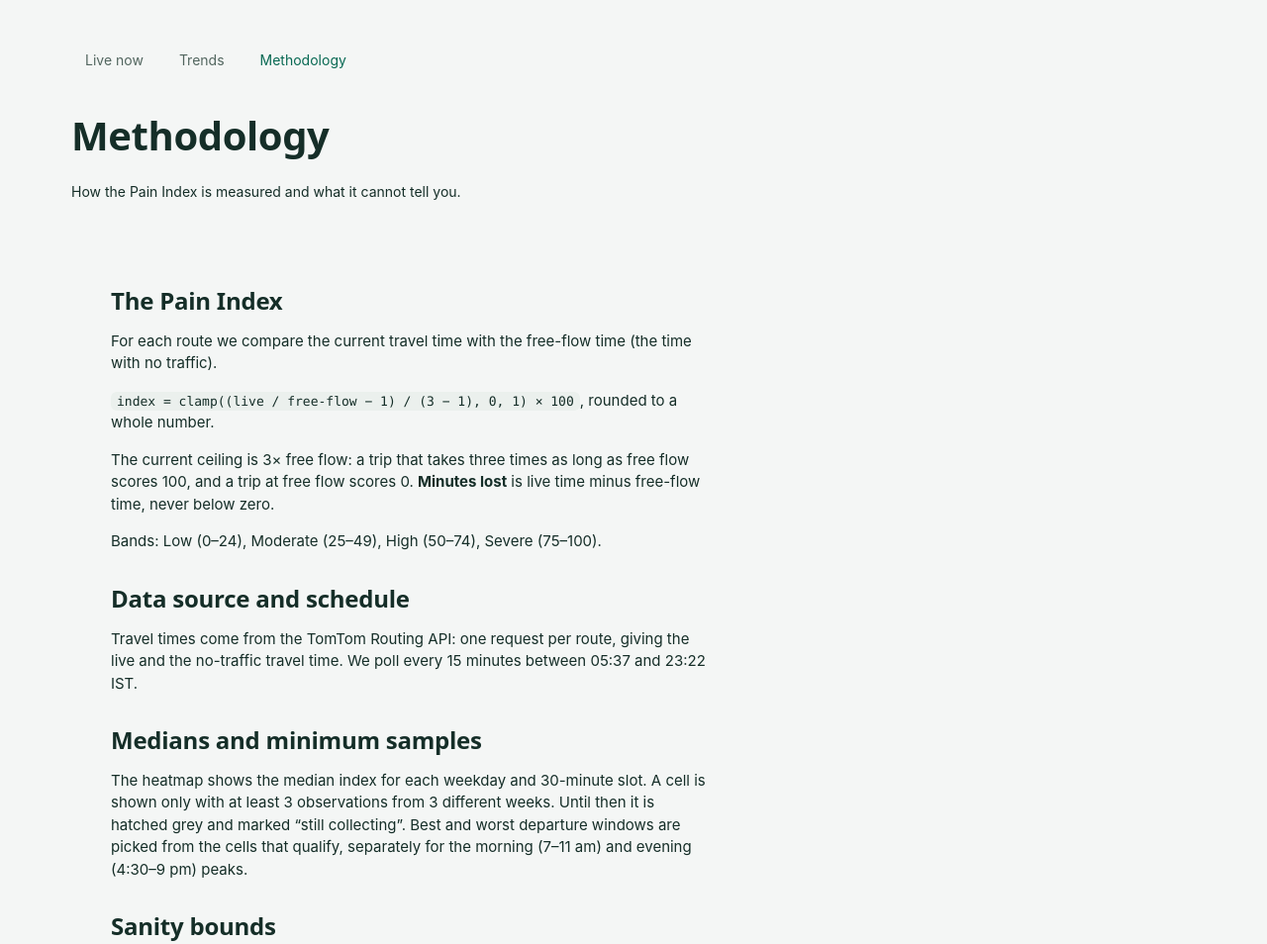
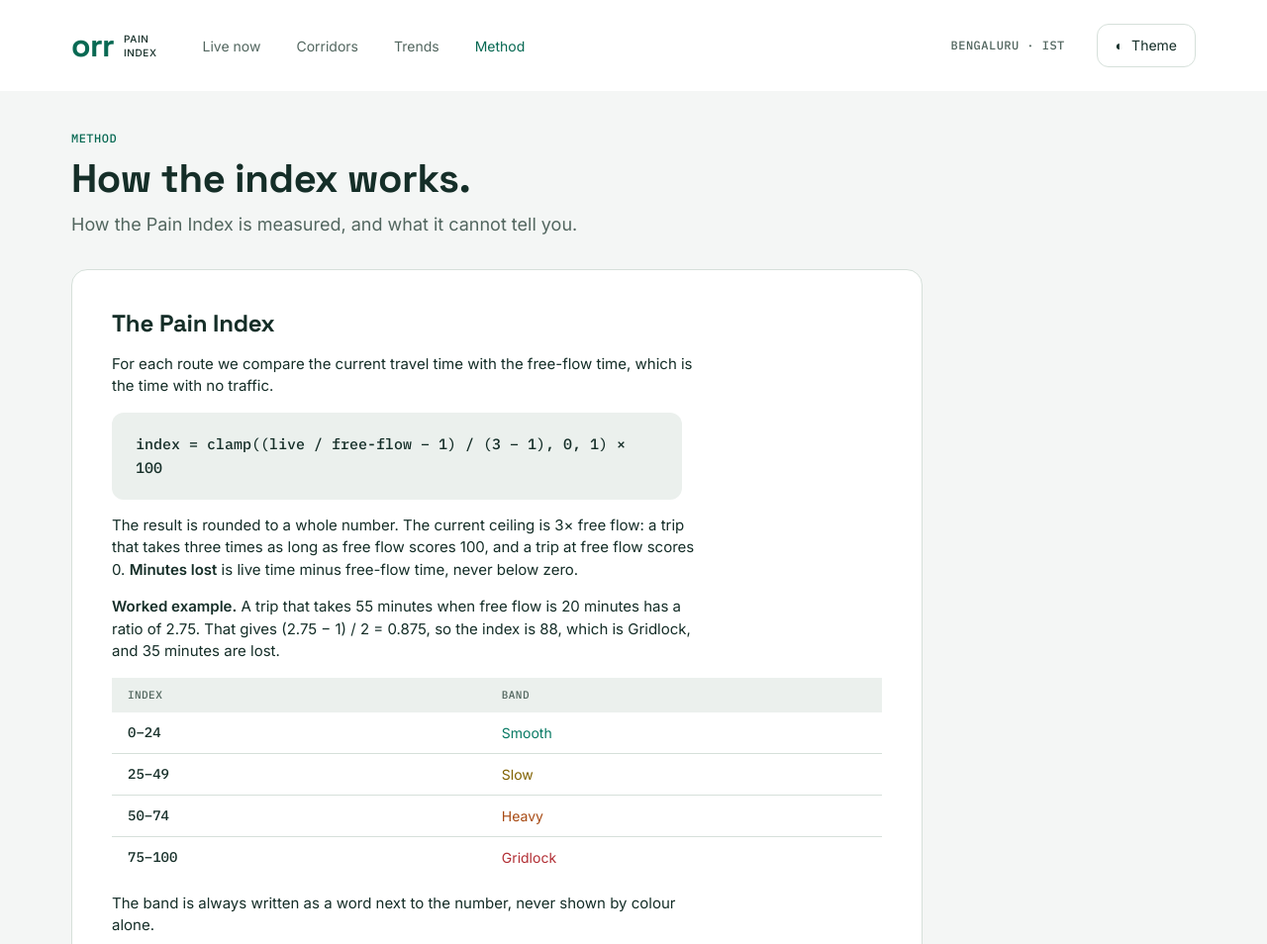
Before and after one commit to Ohyesabhi28/orr-pain-index, a website: page site/methodology.html in a window 1280 px wide. Shown: the top 954 px of the page at 99% size. Drawn offline with Linux system fonts and the light colour scheme.

Commit message:
feat: restyle Trends and Method pages, add worked example
Co-Authored-By: Claude Sonnet 5.5 <noreply@anthropic.com>

```diff
--- a/site/methodology.html
+++ b/site/methodology.html
@@ -3,32 +3,58 @@
 <head>
   <meta charset="utf-8">
   <meta name="viewport" content="width=device-width, initial-scale=1">
-  <title>Methodology · ORR Pain Index</title>
+  <meta name="color-scheme" content="light dark">
+  <title>Method · ORR Pain Index</title>
+  <link rel="preconnect" href="https://fonts.googleapis.com">
+  <link rel="preconnect" href="https://fonts.gstatic.com" crossorigin>
+  <link rel="stylesheet" href="https://fonts.googleapis.com/css2?family=IBM+Plex+Mono:wght@400;500&family=Inter:wght@400;500;600&family=Space+Grotesk:wght@500;700&display=swap">
   <link rel="stylesheet" href="style.css">
+  <script>try{var t=localStorage.getItem("orr-theme");if(t==="light"||t==="dark")document.documentElement.dataset.theme=t}catch(e){}</script>
 </head>
 <body>
+  <header class="site-header">
+    <div class="site-header-inner">
+      <a class="brand" href="index.html" aria-label="orr Pain Index, home"><span class="brand-mark">orr</span><span class="brand-sub">PAIN<br>INDEX</span></a>
+      <nav class="site-nav" aria-label="Site">
+        <a href="index.html">Live now</a>
+        <a href="corridor.html">Corridors</a>
+        <a href="trends.html">Trends</a>
+        <a href="methodology.html" aria-current="page">Method</a>
+      </nav>
+      <span class="site-place">BENGALURU · IST</span>
+      <button class="btn theme-btn" id="theme" type="button" aria-label="Switch between light and dark theme"><span aria-hidden="true">◐</span>&nbsp; Theme</button>
+    </div>
+  </header>
   <main>
-    <nav class="site-nav" aria-label="Site">
-      <a href="index.html">Live now</a>
-      <a href="trends.html">Trends</a>
-      <a href="methodology.html" aria-current="page">Methodology</a>
-    </nav>
-    <header class="page-head">
-      <h1>Methodology</h1>
-      <p class="updated">How the Pain Index is measured and what it cannot tell you.</p>
-    </header>
-    <section class="prose">
+    <div class="page-head">
+      <p class="eyebrow">Method</p>
+      <h1>How the index works.</h1>
+      <p class="lede">How the Pain Index is measured, and what it cannot tell you.</p>
+    </div>
+    <article class="prose card">
       <h2>The Pain Index</h2>
-      <p>For each route we compare the current travel time with the free-flow time (the time with no traffic).</p>
-      <p><code>index = clamp((live / free-flow &minus; 1) / (3 &minus; 1), 0, 1) &times; 100</code>, rounded to a whole number.</p>
-      <p>The current ceiling is 3&times; free flow: a trip that takes three times as long as free flow scores 100, and a trip at free flow scores 0. <strong>Minutes lost</strong> is live time minus free-flow time, never below zero.</p>
-      <p>Bands: Low (0&ndash;24), Moderate (25&ndash;49), High (50&ndash;74), Severe (75&ndash;100).</p>
+      <p>For each route we compare the current travel time with the free-flow time, which is the time with no traffic.</p>
+      <p class="formula">index = clamp((live / free-flow &minus; 1) / (3 &minus; 1), 0, 1) &times; 100</p>
+      <p>The result is rounded to a whole number. The current ceiling is 3&times; free flow: a trip that takes three times as long as free flow scores 100, and a trip at free flow scores 0. <strong>Minutes lost</strong> is live time minus free-flow time, never below zero.</p>
+      <p><strong>Worked example.</strong> A trip that takes 55 minutes when free flow is 20 minutes has a ratio of 2.75. That gives (2.75 &minus; 1) / 2 = 0.875, so the index is 88, which is Gridlock, and 35 minutes are lost.</p>
+      <div class="table-wrap">
+        <table class="band-table">
+          <thead><tr><th scope="col">Index</th><th scope="col">Band</th></tr></thead>
+          <tbody>
+            <tr><td class="num">0&ndash;24</td><td class="tone-low">Smooth</td></tr>
+            <tr><td class="num">25&ndash;49</td><td class="tone-moderate">Slow</td></tr>
+            <tr><td class="num">50&ndash;74</td><td class="tone-high">Heavy</td></tr>
+            <tr><td class="num">75&ndash;100</td><td class="tone-severe">Gridlock</td></tr>
+          </tbody>
+        </table>
+      </div>
+      <p>The band is always written as a word next to the number, never shown by colour alone.</p>
 
       <h2>Data source and schedule</h2>
       <p>Travel times come from the TomTom Routing API: one request per route, giving the live and the no-traffic travel time. We poll every 15 minutes between 05:37 and 23:22 IST.</p>
 
       <h2>Medians and minimum samples</h2>
-      <p>The heatmap shows the median index for each weekday and 30-minute slot. A cell is shown only with at least 3 observations from 3 different weeks. Until then it is hatched grey and marked &ldquo;still collecting&rdquo;. Best and worst departure windows are picked from the cells that qualify, separately for the morning (7&ndash;11 am) and evening (4:30&ndash;9 pm) peaks.</p>
+      <p>The heatmap shows the median index for each weekday and 30-minute slot. A cell is shown only with at least 3 observations from 3 different weeks. Until then it is hatched and marked &ldquo;still collecting&rdquo;. Best and worst departure windows are picked from the cells that qualify, separately for the morning (7&ndash;11 am) and evening (4:30&ndash;9 pm) peaks. Trip times on those cards are estimates, worked back from the index and the route&rsquo;s free-flow time.</p>
 
       <h2>Sanity bounds</h2>
       <p>A reading is discarded, and counted as missing, if any time or distance is zero or negative, or if the live time is less than half the free-flow time. Failed requests are retried once, then recorded as missing.</p>
@@ -39,8 +65,10 @@
         <li>Data is collected at 15-minute resolution, so short spikes between polls are missed.</li>
         <li>The free-flow time is modelled by TomTom, not measured on an empty road.</li>
         <li>Skipped or failed runs leave gaps; the dashboard does not fill them in.</li>
+        <li>Not navigation advice. Historical patterns are not a promise.</li>
       </ul>
-    </section>
+    </article>
   </main>
+  <script type="module" src="theme.js"></script>
 </body>
 </html>
```
Also changed, not shown: site/trends.html (+34 -16 lines).
